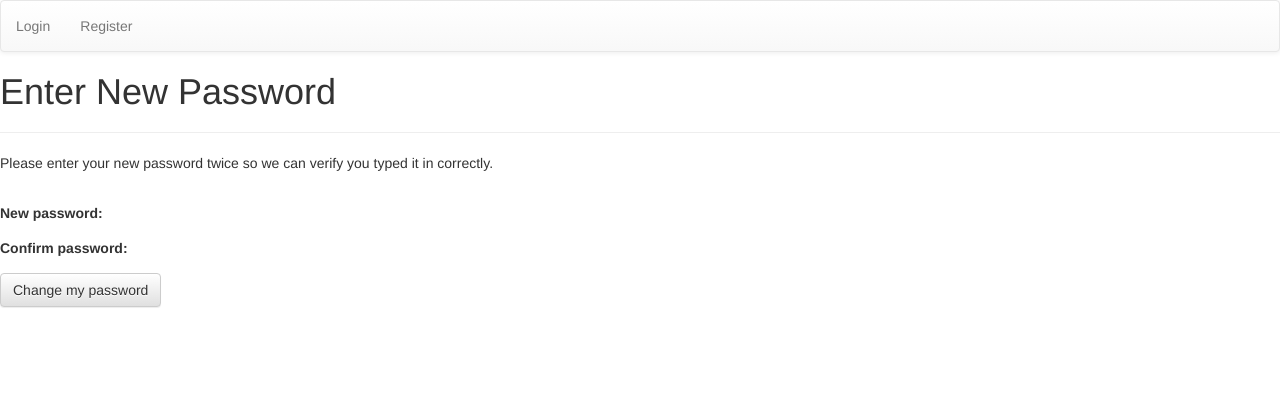
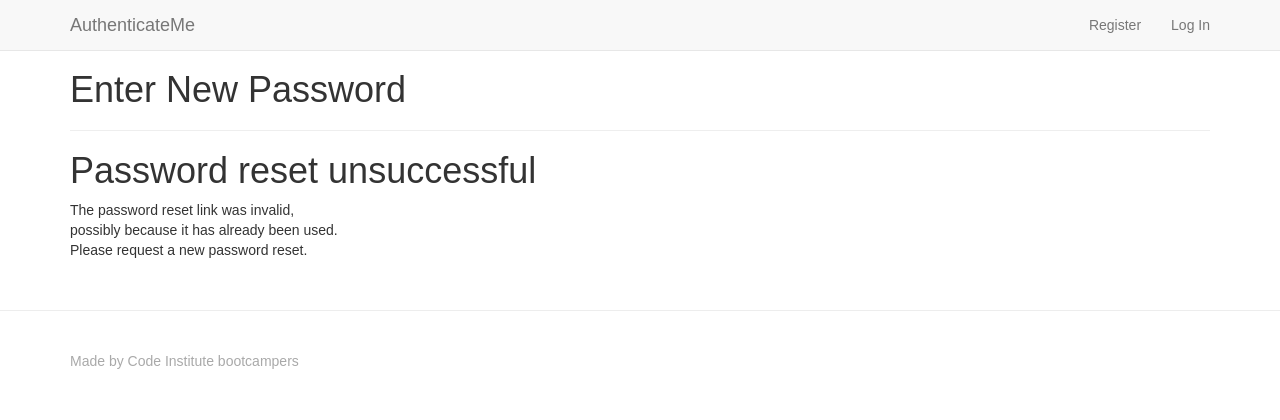
Before and after one commit to hebs87/django-authorisation, a Django app: a page that uses templates/base.html in a window 1280 px wide. Shown: the top 420 px of the page. Run offline with Django 3.2, Linux system fonts and the light colour scheme; some libraries are stand-ins or nearby versions.

Commit message:
Amended files to transfer to new project

```diff
--- a/accounts/forms.py
+++ b/accounts/forms.py
@@ -27,7 +27,7 @@ class UserRegistrationForm(UserCreationForm):
     # Create inner class to give more info about fomr - model and fields
     class Meta:
         model = User
-        fields = ['email', 'username', 'password1', 'password2']
+        fields = ['username', 'email', 'password1', 'password2']
 
 
     # clean_ validates field and returns clean data which we can verify
--- a/accounts/templates/profile.html
+++ b/accounts/templates/profile.html
@@ -6,6 +6,6 @@
 
 {% block content %}
 
-<p>{{ user.email }}</p>
+    <p>You are logged in as {{ user.email }} </p>
 
 {% endblock %}
--- a/accounts/urls.py
+++ b/accounts/urls.py
@@ -4,10 +4,10 @@ from accounts import urls_reset
 
 
 urlpatterns = [
+    url(r'^register/$', registration, name="registration"),
+    url(r'^profile/$', user_profile, name="profile"),
     url(r'^logout/$', logout, name="logout"),
     url(r'^login/$', login, name="login"),
-    url(r'^register/$', registration, name="registration"),
-    url(r'^profile/$', user_profile, name="profile"),
-    # Use include to includ the password reset urls
+    # Use include to include the password reset urls
     url(r'^password-reset/', include(urls_reset))
 ]
--- /dev/null
+++ b/static/css/custom.css
@@ -0,0 +1,20 @@
+body {
+    font-family: Arial;
+    margin-top: 50px;
+}
+
+footer {
+    margin-top: 40px;
+    padding-top: 40px;
+    padding-bottom: 40px;
+    border-top: 1px solid #ededed;
+    color: #A9A9A9;
+}
+
+.icon-bar {
+    background-color: #fff;
+}
+
+.accountform {
+    padding-top: 20px;
+}
--- a/static/css/styles.css
+++ /dev/null
@@ -1,3 +0,0 @@
-form {
-    width: 50%;
-}
--- a/templates/base.html
+++ b/templates/base.html
@@ -1,63 +1,65 @@
+{% load staticfiles %}
 <!DOCTYPE html>
-{% load staticfiles %}
 <html lang="en">
 <head>
     <meta charset="UTF-8">
     <meta name="viewport" content="width=device-width, initial-scale=1.0">
     <meta http-equiv="X-UA-Compatible" content="ie=edge">
     <title>{% block page_title %}{% endblock %}</title>
-
     <!-- Latest compiled and minified Bootstrap CSS -->
-    <link rel="stylesheet" href="https://maxcdn.bootstrapcdn.com/bootstrap/3.3.7/css/bootstrap.min.css" integrity="sha384-BVYiiSIFeK1dGmJRAkycuHAHRg32OmUcww7on3RYdg4Va+PmSTsz/K68vbdEjh4u" crossorigin="anonymous">
-    <!-- Optional Bootsstrap theme -->
-    <link rel="stylesheet" href="https://maxcdn.bootstrapcdn.com/bootstrap/3.3.7/css/bootstrap-theme.min.css" integrity="sha384-rHyoN1iRsVXV4nD0JutlnGaslCJuC7uwjduW9SVrLvRYooPp2bWYgmgJQIXwl/Sp" crossorigin="anonymous">
-    <!--Custom CSS stylesheet-->
-    <link rel="stylesheet" href="{% static 'css/styles.css' %}" type="text/css" />
-
+    <link rel="stylesheet" href="https://cdnjs.cloudflare.com/ajax/libs/bootswatch/3.3.7/cerulean/bootstrap.min.css">
+    <!-- Custom CSS -->
+    <link rel="stylesheet" href="{% static 'css/custom.css' %}">
 </head>
 <body>
-
-    <!--Navbar-->
-    <nav class="navbar navbar-default">
-        <ul class="nav navbar-nav">
+    <!-- Fixed masthead -->
+    <nav class="navbar navbar-masthead navbar-default navbar-fixed-top">
+        <div class="container">
+            <div class="navbar-header">
+                <button type="button" class="navbar-toggle collapsed" data-toggle="collapse" data-target="#navbar" aria-expanded="false" aria-controls="navbar">
+                    <span class="sr-only">Toggle navigation</span>
+                    <span class="icon-bar"></span>
+                    <span class="icon-bar"></span>
+                    <span class="icon-bar"></span>
+                </button>
+                <a class="navbar-brand" href="/">AuthenticateMe</a>
+            </div>
+            <div id="navbar" class="navbar-collapse collapse">
+                <ul class="nav navbar-nav navbar-right">
                     {% if user.is_authenticated %}
-                <li>
-                    <a href="{% url 'logout' %}">Logout</a>
-                </li>
-                <li>
-                    <a href="{% url 'profile' %}">Profile</a>
-                </li>
-            {% else %}
-                <li>
-                    <a href="{% url 'login' %}">Login</a>
-                </li>
-                <li>
-                    <a href="{% url 'registration' %}">Register</a>
-                </li>
+                        <li><a href="{% url 'profile' %}">Profile</a></li>
+                        <li><a href="{% url 'logout' %}">Log Out</a></li>
+                    {%  else %}
+                        <li><a href="{% url 'registration' %}">Register</a></li>
+                        <li><a href="{% url 'login' %}">Log In</a></li>
                     {% endif %}
-
                 </ul>
+            </div>
+        </div>
     </nav>
-
-    <!--Page Heading-->
-    <h1>{% block page_heading %}{% endblock %}</h1>
-
-    <hr>
-
-    <!--Flash messages-->
     {% if messages %}
-        <div>
+        <div class="alert alert-success">
+            <div class="messages">
                 {% for message in messages %}
                     {{ message }}
                 {% endfor %}
             </div>
+        </div>
     {% endif %}
+    <div class="container">
+        <!--Page Heading-->
+        <h1>{% block page_heading %}{% endblock %}</h1>
+        <hr>
+        {% block content %} {% endblock %}
+    </div>
+    <footer>
+        <div class="container">
+            <p>Made by Code Institute bootcampers</p>
+        </div>
+    </footer>
 
-    <!--Main Content Area-->
-    {% block content %}{% endblock %}
-
-    <!-- Latest compiled and minified Bootstrap JavaScript -->
-    <script src="https://maxcdn.bootstrapcdn.com/bootstrap/3.3.7/js/bootstrap.min.js" integrity="sha384-Tc5IQib027qvyjSMfHjOMaLkfuWVxZxUPnCJA7l2mCWNIpG9mGCD8wGNIcPD7Txa" crossorigin="anonymous"></script>
+    <script src="https://cdnjs.cloudflare.com/ajax/libs/jquery/3.2.1/jquery.min.js"></script>
+    <script src="https://cdnjs.cloudflare.com/ajax/libs/twitter-bootstrap/3.3.7/js/bootstrap.min.js"></script>
 
 </body>
 </html>
--- a/templates/registration/password_reset_confirm.html
+++ b/templates/registration/password_reset_confirm.html
@@ -1,35 +1,38 @@
-{% extends 'base.html' %}
+{% extends "base.html" %}
 
-{% block page_title %}Enter New Password{% endblock %}
+{% block title %}Setting New password{% endblock %}
 
 {% block page_heading %}Enter New Password{% endblock %}
 
 {% block content %}
-
-    <!--Password reset form-->
-    <form method="POST" class="accountform">
-        <p>Please enter your new password twice so we can verify you typed it in correctly.</p>
-        <br>
-        <div style="display:none">
-            <input type="hidden" value="{{ csrf_token }}" name="csrfmiddlewaretoken">
-        </div>
-        <p>
-            {{ form.new_password1.errors }}
-            <label for="id_new_password1" class="control-label required-field">
-                New password:
-            </label>
-            {{ form.new_password1 }}
-        </p>
-        <p>
-            {{ form.new_password2.errors }}
-            <label for="id_new_password" class="control-label required-field">
-                Confirm password:
-            </label>
-            {{ form.new_password2 }}
-        </p>
-        </p>
-            <input type="submit" class="btn btn-default" value="Change my password" />
-        </p>
-    </form>
-
+    {% if validlink %}
+        <p>Please enter your new password twice.<br />
+           So we can verify you typed it in correctly.</p>
+        <form action="" method="post" class="accountform">
+            <div style="display:none">
+                <input type="hidden" value="{{ csrf_token }}" name="csrfmiddlewaretoken">
+            </div>
+            <table>
+                <tr>
+                    <td>{{ form.new_password1.errors }}
+                        <label for="id_new_password1">New password:</label></td>
+                    <td>{{ form.new_password1 }}</td>
+                </tr>
+                <tr>
+                    <td>{{ form.new_password2.errors }}
+                        <label for="id_new_password2">Confirm password:</label></td>
+                    <td>{{ form.new_password2 }}</td>
+                </tr>
+                <tr>
+                    <td></td>
+                    <td><input type="submit" value="Change my password" /></td>
+                </tr>
+            </table>
+        </form>
+    {% else %}
+        <h1>Password reset unsuccessful</h1>
+        <p>The password reset link was invalid, <br />
+        possibly because it has already been used. <br />
+        Please request a new password reset.</p>
+    {% endif %}
 {% endblock %}
--- a/templates/registration/password_reset_form.html
+++ b/templates/registration/password_reset_form.html
@@ -8,7 +8,7 @@
 
     <!--Password reset form-->
     <form method="POST" class="accountform">
-        <p>Please enter your email address</p>
+        <p>Please specify your email address to receive instructions for resetting your password.</p>
         <br>
         <div style="display:none">
             <input type="hidden" value="{{ csrf_token }}" name="csrfmiddlewaretoken">
@@ -23,10 +23,7 @@
             {{ form.email }}
 
             <button type="submit" class="btn btn-default">Reset Password</button>
-
         </p>
-
-
     </form>
 
 {% endblock %}
```
Also changed, not shown: accounts/templates/index.html (+7 -1 lines), accounts/templates/login.html (+10 -13 lines), accounts/templates/registration.html (+8 -7 lines), accounts/views.py (+25 -20 lines), templates/registration/password_reset_email.html (added, +15 -0 lines), db.sqlite3. Lines whose indentation alone changed are shown as unchanged.
